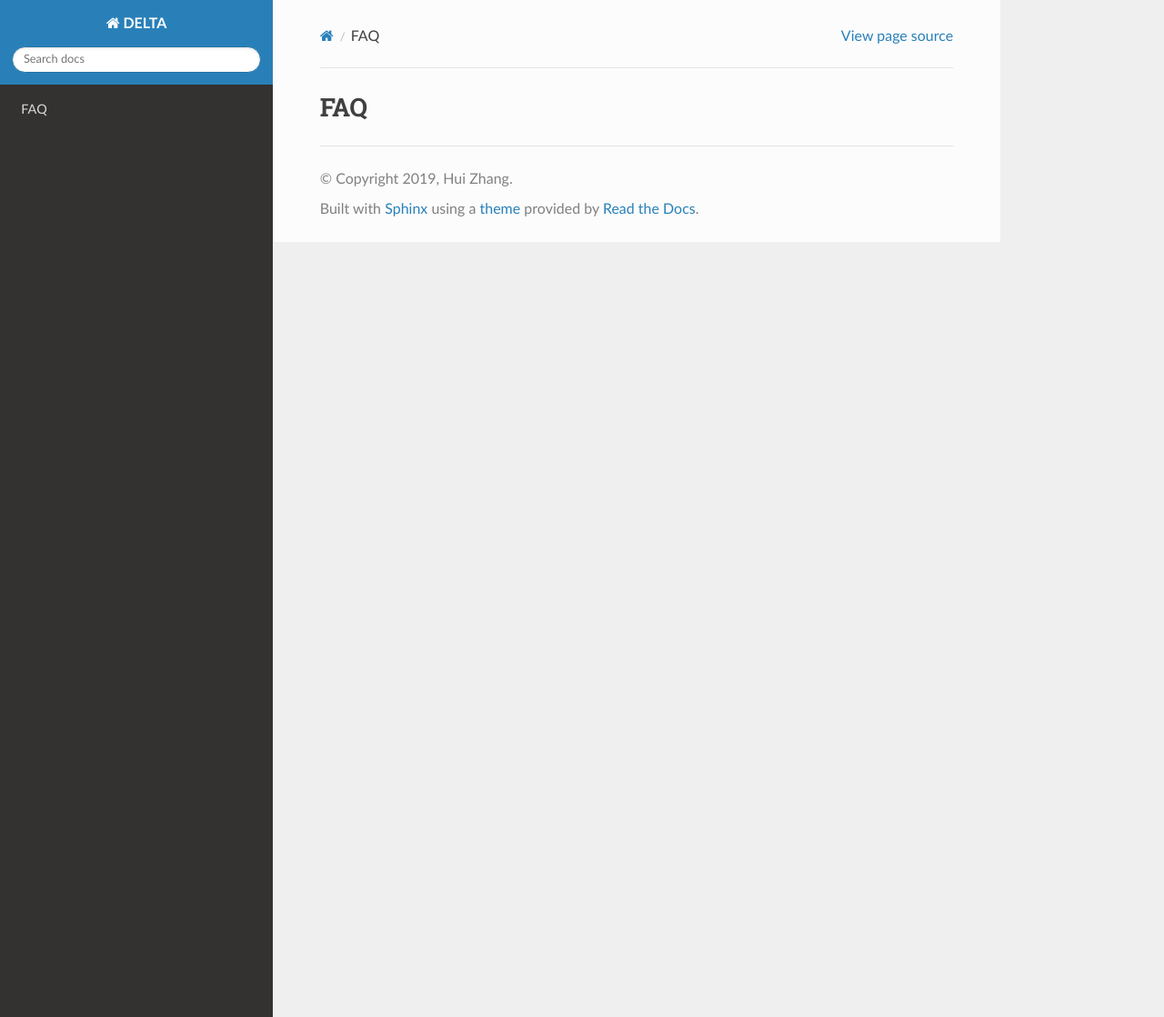
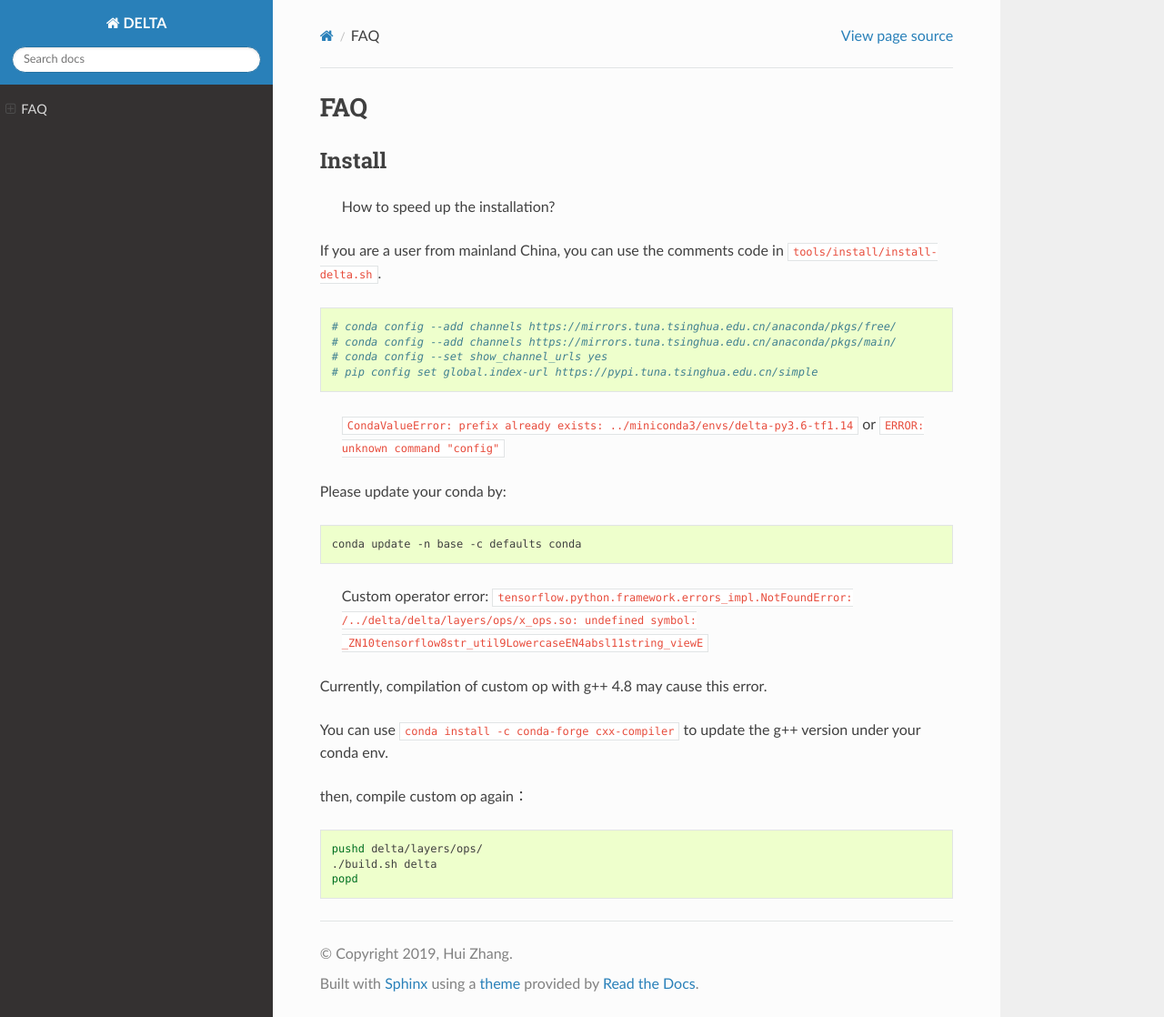
Before and after one commit to Delta-ML/delta, a Sphinx documentation site: the page built from docs/faq.md, in a window 1280 px wide and 1118 px high. Shown: the whole window at 91% size. Built offline with Sphinx 7.4.7 and the Read the Docs theme 2.0.0, drawn with Linux system fonts in a browser that asks for light colours.

Commit message:
update faq

````diff
--- a/docs/faq.md
+++ b/docs/faq.md
@@ -1 +1,42 @@
 # FAQ
+
+## Install
+
+> How to speed up the installation?
+
+If you are a user from mainland China, you can use the comments code in
+`tools/install/install-delta.sh`.
+
+```shell
+# conda config --add channels https://mirrors.tuna.tsinghua.edu.cn/anaconda/pkgs/free/
+# conda config --add channels https://mirrors.tuna.tsinghua.edu.cn/anaconda/pkgs/main/
+# conda config --set show_channel_urls yes
+# pip config set global.index-url https://pypi.tuna.tsinghua.edu.cn/simple
+```
+
+>  `CondaValueError: prefix already exists:
+>  ../miniconda3/envs/delta-py3.6-tf1.14` or `ERROR: unknown command "config"`
+
+Please update your conda by:
+
+```shell
+conda update -n base -c defaults conda
+```
+
+> Custom operator error:
+> `tensorflow.python.framework.errors_impl.NotFoundError:
+> /../delta/delta/layers/ops/x_ops.so: undefined symbol:
+> _ZN10tensorflow8str_util9LowercaseEN4absl11string_viewE`
+
+Currently, compilation of custom op with g++ 4.8 may cause this error.
+
+You can use `conda install -c conda-forge cxx-compiler` to update the
+g++ version under your conda env.
+
+then, compile custom op again：
+
+```shell
+pushd delta/layers/ops/
+./build.sh delta
+popd
+```
````
